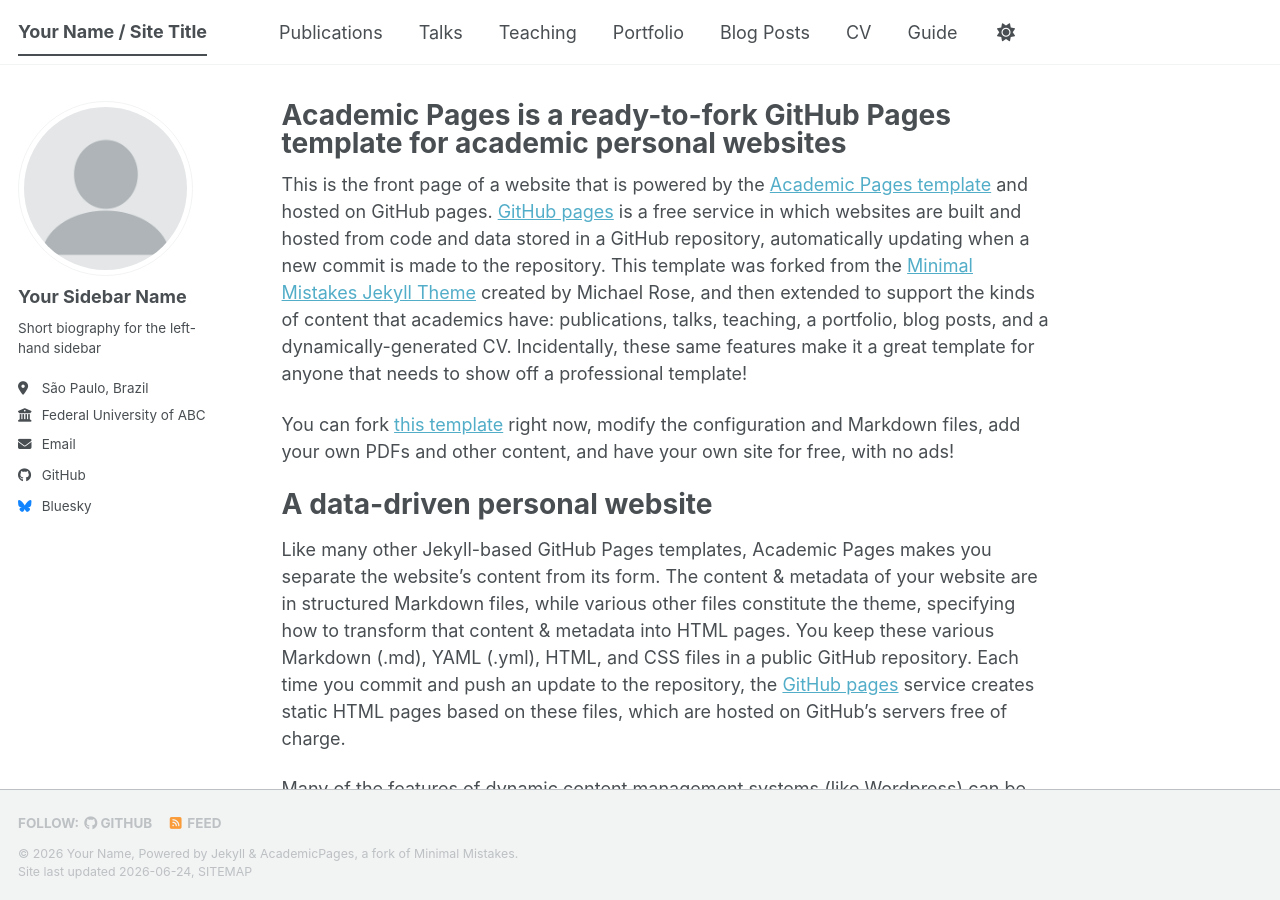
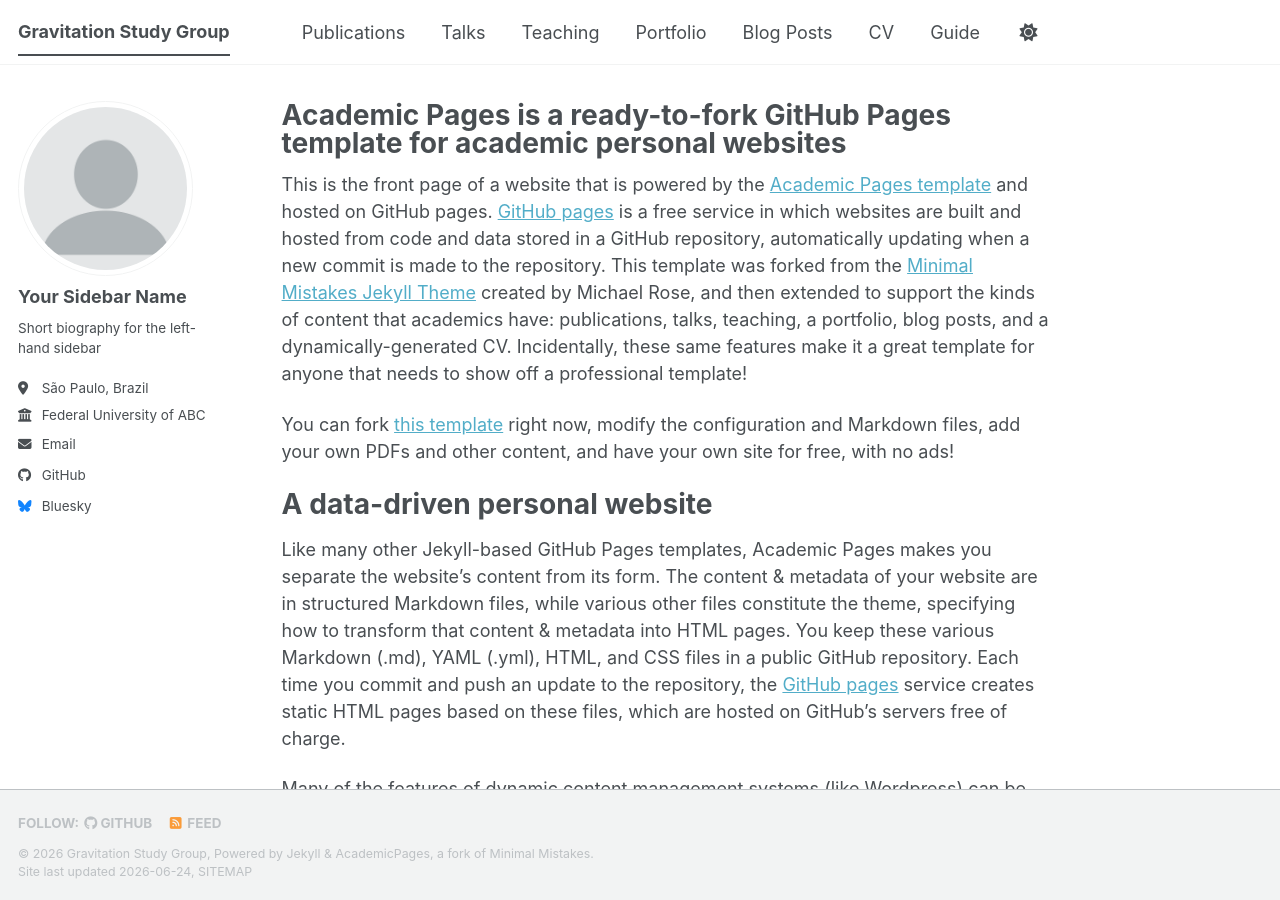
Before and after one commit to gegrav-ufabc/gegrav-ufabc.github.io, a Jekyll site: the page built from _pages/about.md, in a window 1280 px wide and 900 px high. Built offline with Jekyll 4.4.1, drawn with Linux system fonts in a browser that asks for light colours; a style sheet for code colours, icons or effects is not loaded.

Commit message:
Update _config.yml

```diff
--- a/_config.yml
+++ b/_config.yml
@@ -9,9 +9,9 @@
 # Basic Site Settings
 locale                   : "en-US"
 site_theme               : "default" # The available themes options are "default", "air", "sunrise", "mint", "dirt" and "contrast"
-title                    : "Your Name / Site Title"
+title                    : "Gravitation Study Group"
 title_separator          : "-"
-name                     : &name "Your Name"
+name                     : #&name "Your Name"
 description              : &description "Your Name's academic portfolio"   # Update this with a general description of your site, this is the default if not overridden by a page
 url                      : https://gegrav-ufabc.github.io # The base hostname & protocol for your site e.g. "https://[your GitHub username].github.io",
                                                            # or if you already have some other page hosted on Github then use "https://[your GitHub username].github.io/[Your Repo Name]"
```
